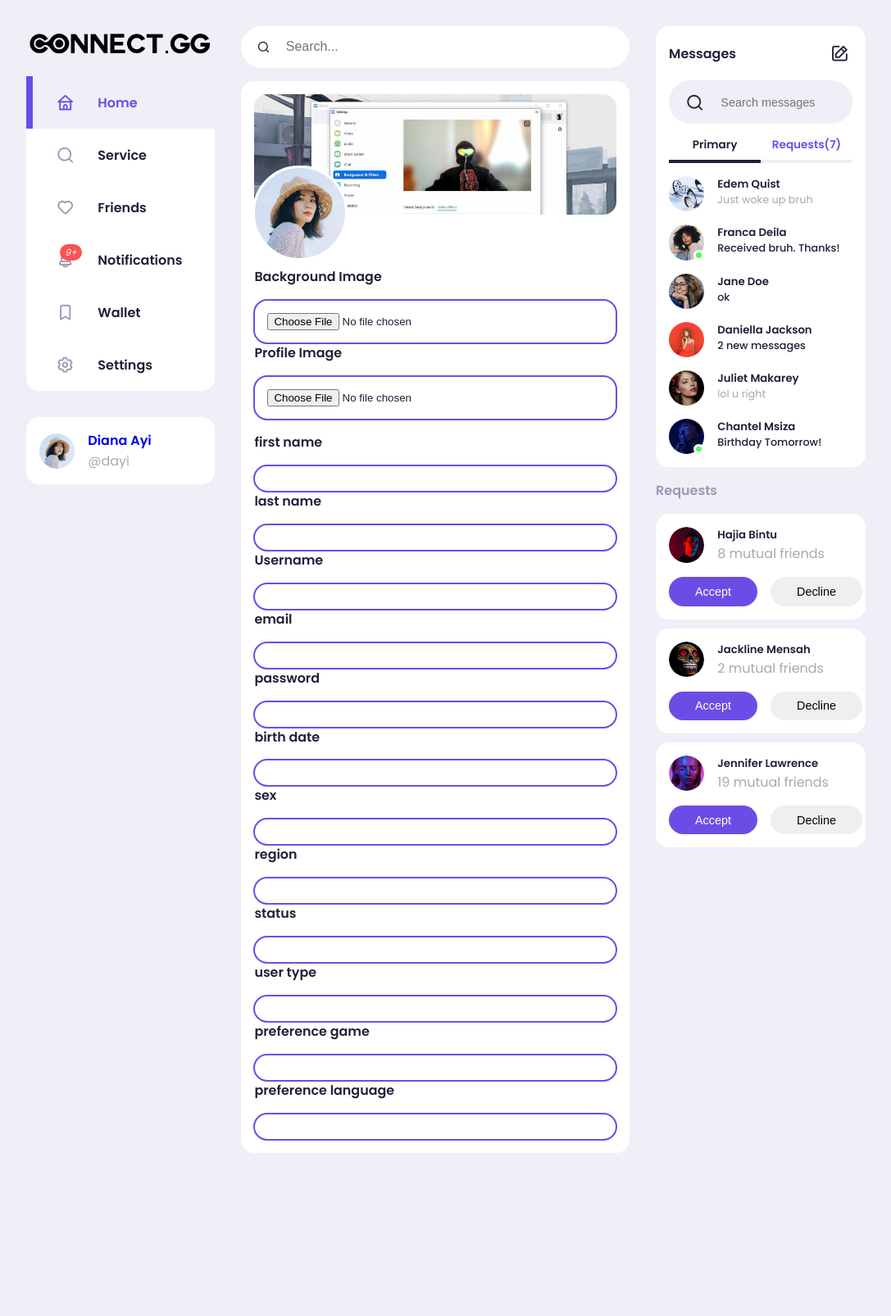
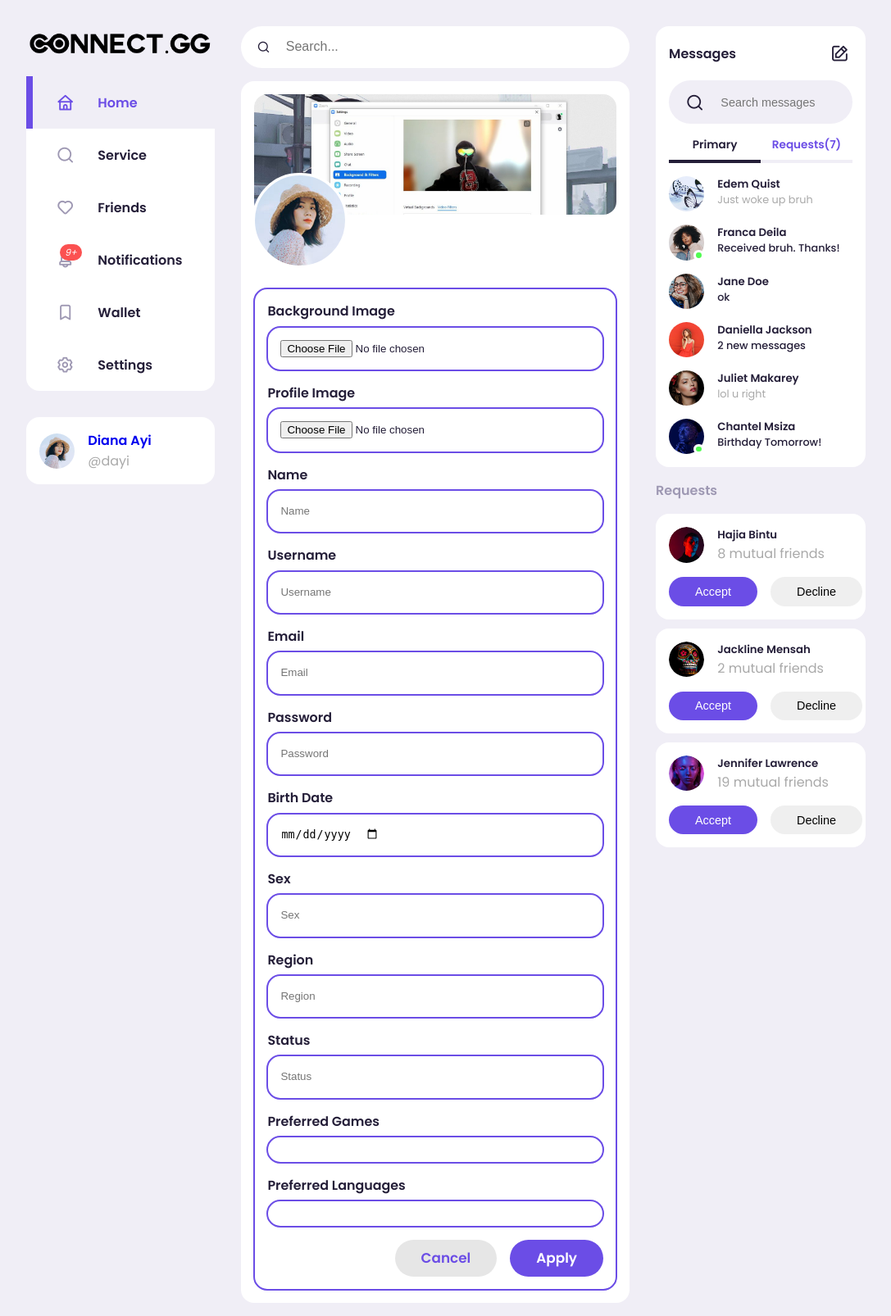
Before and after one commit to HijazP/proyekrpl, a PHP site: page /dashboard/formprofile.html in a window 1280 px wide. Shown: the whole page at 82% size, without its empty margins (96-1183 px from the left). Before the commit the page ends 1407 px from the top, so only its background shows below. Run offline with PHP 8.4, Linux system fonts and the light colour scheme.

Commit message:
update css n editpropil

```diff
--- a/dashboard/dashboard.css
+++ b/dashboard/dashboard.css
@@ -84,6 +84,11 @@ img {
 .btn-primary {
   background: var(--color-primary);
   color: white;
+}
+
+.btn-secondary {
+  background: #e6e6e6;
+  color: var(--color-primary);
 }
 
 .text-bold {
@@ -382,7 +387,7 @@ main .container .left .profile {
 
 .middle .bg_item:first-of-type {
   grid-column: 1 /span 2;
-  grid-row: 1 /span 2;
+  grid-row: 1 /span 3;
 }
 
 .middle .bg_item:first-of-type img {
@@ -391,8 +396,7 @@ main .container .left .profile {
 
 .middle .bg_item:last-of-type {
   grid-column: 1 /span 2;
-  grid-row: 2 /span 2;
-  margin-top: 1rem;
+  grid-row: 3 /span 3;
 }
 
 .middle .bg_item:last-of-type img{
@@ -404,6 +408,19 @@ main .container .left .profile {
 
 .middle .changeuser {
   margin-top: 1rem;
+}
+
+.signin {
+  color: white;
+  position: relative;
+  top: 0;
+  left: 0;
+  background: rgba(48, 30, 30, 0.1);
+  border: 1px solid rgba(255, 255, 255, 0.5);
+  padding: 3rem 2rem;
+  border-radius: 1rem;
+  backdrop-filter: blur(30px);
+  animation: animateForm 1s ease forwards;
 }
 
 .middle .feed .action {
@@ -482,14 +499,15 @@ main .container .left .profile {
   border-radius: var(--card-border-radius);
 }
 
-.middle .requestname {
+.middle .requestedit {
+  margin-top: 0.4rem;
+  margin-bottom: 1rem;
   background: var(--color-white);
   outline: auto;
   outline-color: var(--color-primary);
   padding: var(--card-padding);
   border-radius: var(--card-border-radius);
 }
-
 
 
 .middle .request .action {
@@ -503,6 +521,12 @@ main .container .left .profile {
 
 .middle .request .action p {
   font-size: medium;
+}
+
+.middle .actionedit {
+  display: flex;
+  justify-content: right;
+  gap:1rem;
 }
 
 .middle .feeds .feed {
--- a/dashboard/formprofile.html
+++ b/dashboard/formprofile.html
@@ -128,7 +128,6 @@
                 </form>
 
                 <!------------------- FEEDS --------------------->
-                <div class="edit_profiles">
                     <!------------------- FEED 1 --------------------->
                     <div class="feeds">
                         <div class = "feed">
@@ -142,85 +141,78 @@
                                 </div>
                             </div>
 
+                            <div class="request">
+
                                 <h3> Background Image  </h3>
-                                <div class = "request">
+                                    <div class = "requestedit">
                                         <input type="file">
                                     </div>
 
                                 <h3> Profile Image  </h3>
-                                <div class = "request">
+                                    <div class = "requestedit">
                                         <input type="file">
                                     </div>
 
 
-                            <div class="changeuser">
+                                <h3> Name  </h3>
+                                <div class = "requestedit">
+                                    <input type="text" placeholder="Name" class="name" name="name">
+                                </div>
 
-                                <h3> first name  </h3>
-                                <div class = "request">
+                                <h3> Username </h3>
+                                <div class = "requestedit">
+                                    <input type="text" placeholder="Username" class="username" name="username">
+                                </div>
+
+                                <h3> Email </h3>
+                                <div class = "requestedit">
+                                    <input type="email" placeholder="Email" class="email" name="email">
+                                </div>
+
+                                <h3> Password </h3>
+                                <div class = "requestedit">
+                                    <input type="password" placeholder="Password" class="password" name="password">
+                                </div>
+
+                                <h3> Birth Date </h3>
+                                <div class = "requestedit">
+                                    <input type="date" placeholder="birthdate" class="birthdate" name="birthdate">
+                                </div>
+
+                                <h3> Sex </h3>
+                                <div class = "requestedit">
+                                    <input type="text" placeholder="Sex" class="sex" name="sex">
+                                </div>
+
+                                <h3> Region </h3>
+                                <div class = "requestedit">
+                                    <input type="text" placeholder="Region" class="region" name="region">
+                                </div>
+
+                                <h3> Status </h3>
+                                <div class = "requestedit">
+                                    <input type="text" placeholder="Status" class="status" name="status">
+                                </div>
+
+                                <h3> Preferred Games </h3>
+                                <div class = "requestedit">
 
                                 </div>
 
-                                <h3> last name  </h3>
-                                <div class = "request">
+                                <h3> Preferred Languages </h3>
+                                <div class = "requestedit">
 
                                 </div>
 
-                                <h3> Username </h3>
-                                <div class = "request">
-
+                                <div class="actionedit">
+                                    <a href="userprofile.html" class="btn btn-secondary"><h3>Cancel</h3></a>
+                                    <a href="userprofile.html" class="btn btn-primary"><h3>Apply</h3></a>
                                 </div>
-
-                                <h3> email </h3>
-                                <div class = "request">
-
-                                </div>
-
-                                <h3> password </h3>
-                                <div class = "request">
-
-                                </div>
-
-                                <h3> birth date </h3>
-                                <div class = "request">
-
-                                </div>
-
-                                <h3> sex </h3>
-                                <div class = "request">
-
-                                </div>
-
-                                <h3> region </h3>
-                                <div class = "request">
-
-                                </div>
-
-                                <h3> status </h3>
-                                <div class = "request">
-
-                                </div>
-
-                                <h3> user type </h3>
-                                <div class = "request">
-
-                                </div>
-
-                                <h3> preference game </h3>
-                                <div class = "request">
-
-                                </div>
-
-                                <h3> preference language </h3>
-                                <div class = "request">
 
                         </div>
                         </div>
-
-
-                        </div>
                     </div>
                     <!---------------- END OF FEED 1 ----------------->
-                </div>
                 <!------------------------------- END OF FEEDS ------------------------------------>
             </div>
             <!--======================== END OF MIDDLE ==========================-->
```
Lines whose indentation alone changed are shown as unchanged.
